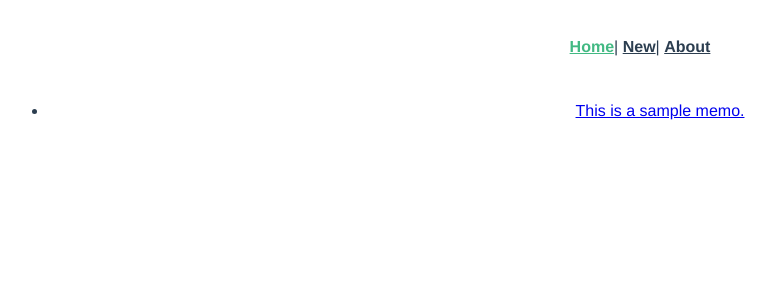
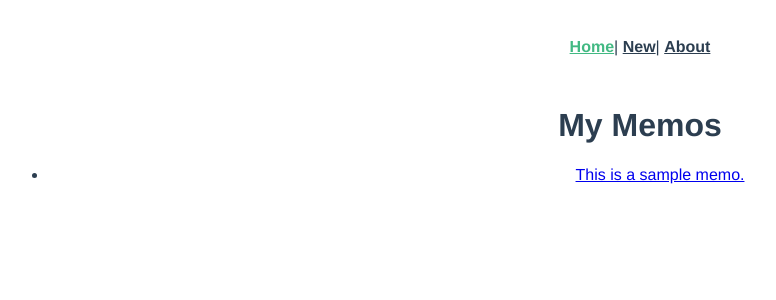
Before and after one commit to NaokiDohi/notepad-by-vue, a Vue app: page / in a window 1280 px wide. Shown: the top 300 px of the page, without its empty margins (0-776 px from the left). Built offline with nearby package versions, Linux system fonts and the light colour scheme.

Commit message:
Header component is created and Edit, Home and New.vue is fixed.

```diff
--- /dev/null
+++ b/src/components/Header.vue
@@ -0,0 +1,7 @@
+<template>
+  <header>
+    <h1>
+      <slot></slot>
+    </h1>
+  </header>
+</template>
--- a/src/views/Edit.vue
+++ b/src/views/Edit.vue
@@ -1,14 +1,19 @@
 <template>
   <div class="editor">
-    <h1>Edit Memo</h1>
+    <Header>Edit Memo</Header>
     <textarea name="memo" v-model="memoBody"></textarea>
     <button @click="save3">Save</button>
   </div>
 </template>
 
 <script>
+import Header from "@/components/Header.vue";
+
 export default {
   name: "edit",
+  components: {
+    Header,
+  },
   data: function () {
     return {
       memoBody: "",
--- a/src/views/Home.vue
+++ b/src/views/Home.vue
@@ -1,5 +1,6 @@
 <template>
   <div class="home">
+    <Header>My Memos</Header>
     <ul v-for="memo in newest" :key="memo.id">
       <li>
         <router-link :to="{name:'Edit',params:{id:memo.id}}">{{memo.body}}</router-link>
@@ -10,8 +11,13 @@
 </template>
 
 <script>
+import Header from "@/components/Header.vue";
+
 export default {
   name: "home",
+  components: {
+    Header,
+  },
   //It's caluculate when it is called.
   computed: {
     newest: function () {
--- a/src/views/New.vue
+++ b/src/views/New.vue
@@ -1,14 +1,19 @@
 <template>
   <div class="editor">
-    <h1>New Memo</h1>
+    <Header>New Memo</Header>
     <textarea name="memo" v-model="memoBody"></textarea>
     <button @click="save">Save</button>
   </div>
 </template>
 
 <script>
+import Header from "@/components/Header.vue";
+
 export default {
   name: "new",
+  components: {
+    Header,
+  },
   data: function () {
     return {
       memoBody: "",
```
